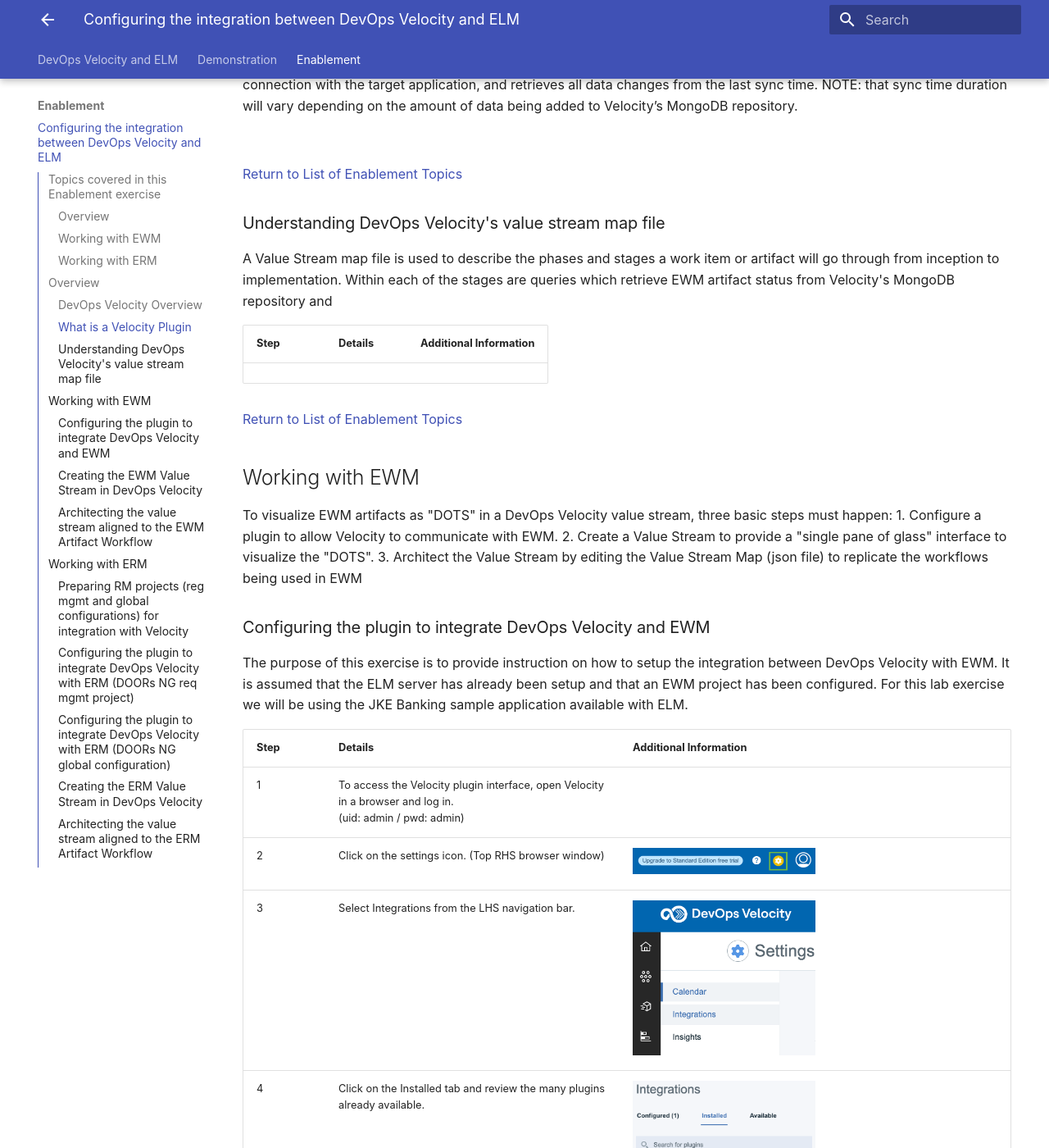
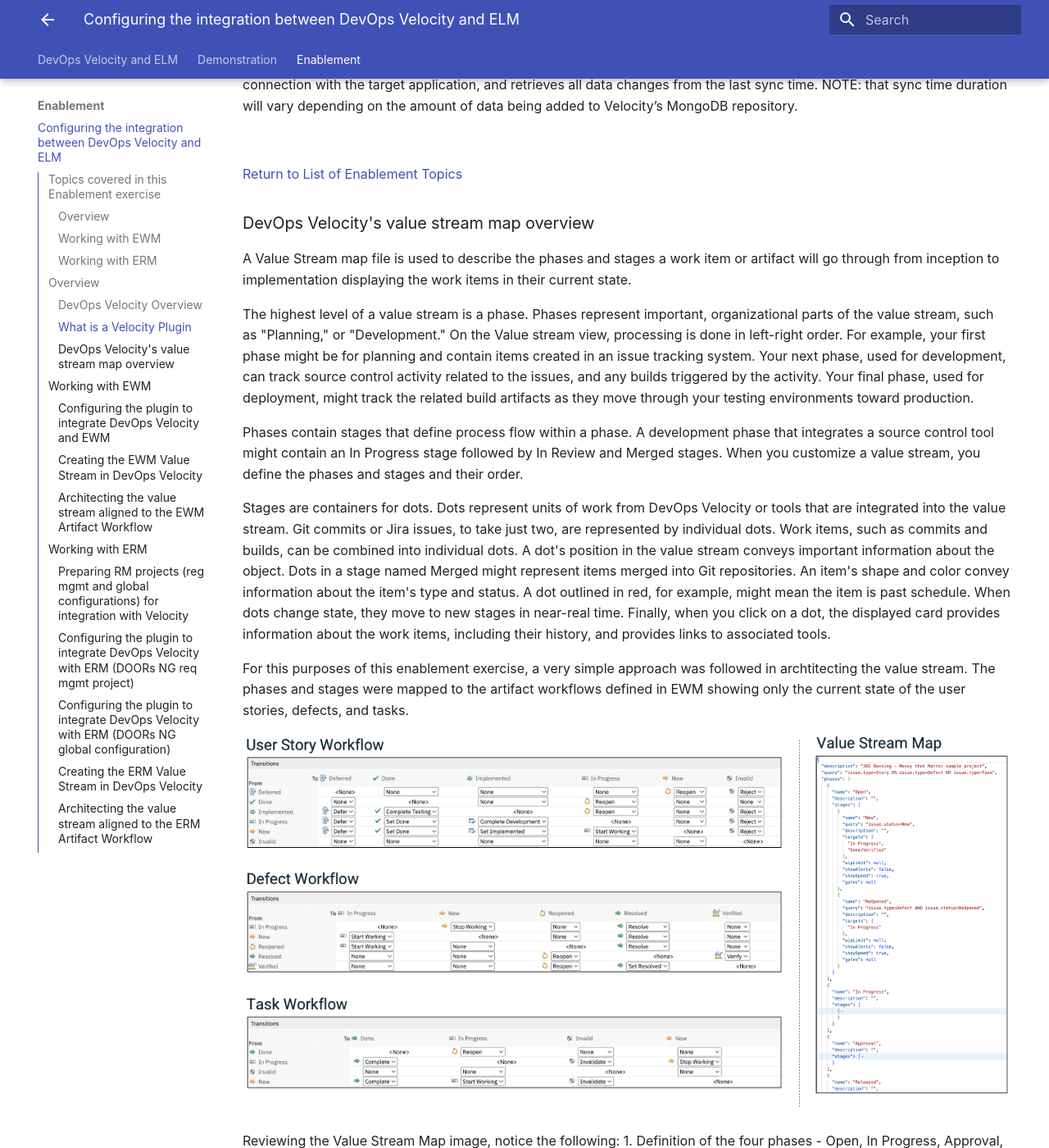
Before and after one commit to DevOpsAutomationLabs/ELM_Velocity, an MkDocs documentation site: the page built from docs/enablement/index.md, in a window 1280 px wide and 1400 px high, scrolled down 3171 px. Shown: the whole window at 82% size. Built offline with MkDocs 1.6.1 and Material for MkDocs 9.7.7, drawn with Linux system fonts in a browser that asks for light colours; some of the changed text lies outside the part shown.

Commit message:
multiple updates

```diff
--- a/docs/enablement/index.md
+++ b/docs/enablement/index.md
@@ -4,7 +4,7 @@
 ### Overview
 1. [DevOps Velocity Overview](#devops-velocity-overview)
 2. [What is a Velocity Plugin](#what-is-a-velocity-plugin)
-3. [Understanding DevOps Velocity's value stream map file](#understanding-devops-velocitys-value-stream-map-file)
+3. [DevOps Velocity's value stream map overview](#devops-velocitys-value-stream-map-overview)
 ### Working with EWM
 4. [Configuring the plugin to integrate DevOps Velocity and EWM](#configuring-the-plugin-to-integrate-devops-velocity-and-ewm)
 5. [Creating the EWM Value Stream in DevOps Velocity](#creating-the-ewm-value-stream-in-devops-velocity)
@@ -59,14 +59,33 @@
 [Return to List of Enablement Topics](#topics-covered-in-this-enablement-exercise)
 <br/>
 
-### Understanding DevOps Velocity's value stream map file
+### DevOps Velocity's value stream map overview
 
-A Value Stream map file is used to describe the phases and stages a work item or artifact will go through from inception to implementation.
-Within each of the stages are queries which retrieve EWM artifact status from Velocity's MongoDB repository and
+A Value Stream map file is used to describe the phases and stages a work item or artifact will go through from inception to implementation displaying the work items in their current state.
+
+The highest level of a value stream is a phase. Phases represent important, organizational parts of the value stream, such as "Planning," or "Development." On the Value stream view, processing is done in left-right order. For example, your first phase might be for planning and contain items created in an issue tracking system. Your next phase, used for development, can track source control activity related to the issues, and any builds triggered by the activity. Your final phase, used for deployment, might track the related build artifacts as they move through your testing environments toward production.
+
+Phases contain stages that define process flow within a phase. A development phase that integrates a source control tool might contain an In Progress stage followed by In Review and Merged stages. When you customize a value stream, you define the phases and stages and their order.
+
+Stages are containers for dots. Dots represent units of work from DevOps Velocity or tools that are integrated into the value stream. Git commits or Jira issues, to take just two, are represented by individual dots. Work items, such as commits and builds, can be combined into individual dots. A dot's position in the value stream conveys important information about the object. Dots in a stage named Merged might represent items merged into Git repositories. An item's shape and color convey information about the item's type and status. A dot outlined in red, for example, might mean the item is past schedule. When dots change state, they move to new stages in near-real time. Finally, when you click on a dot, the displayed card provides information about the work items, including their history, and provides links to associated tools.
+
+For this purposes of this enablement exercise, a very simple approach was followed in archtitecting the value stream. The phases and stages were mapped to the artifact workflows defined in EWM showing only the current state of the user stories, defects, and tasks.
+
+![Velocity Value Stream map](media/velocity_map.png)
+
+Reviewing the Value Stream Map image, notice the following:
+1. Definition of the four phases - Open, In Progress, Approval, Released
+2. Within the Open phase there are two stages named New and ReOpened
+3. The query statement in the Open stage instructs Velocity to display all work items which are currently in a New state.
+4. The query statement in the ReOpened stage instructs Velocity to display only work items of type Defect which in an ReOpened state.
+5. And finally the target stanza on each stage helps to visualize the next stage that a work item could be displayed in.
+
+For the purposes of this enablement exercise, a template has been created to help bootstrap creation and configuration of the value stream.
+
+If you would like to review the entire VSM template, click the link:
+[EWM VS map Template](../../files/EWM_defaultWorkflow-vsm.json)
+
 <br/>
-
-| **Step** | **Details**  | **Additional Information** |
-| ------------- | ------------- | ------------- |
 
 [Return to List of Enablement Topics](#topics-covered-in-this-enablement-exercise)
 <br/>
```
Also changed, not shown: docs/demonstration/index.md (+4 -4 lines), docs/enablement/media/velocity_map.png (added).
